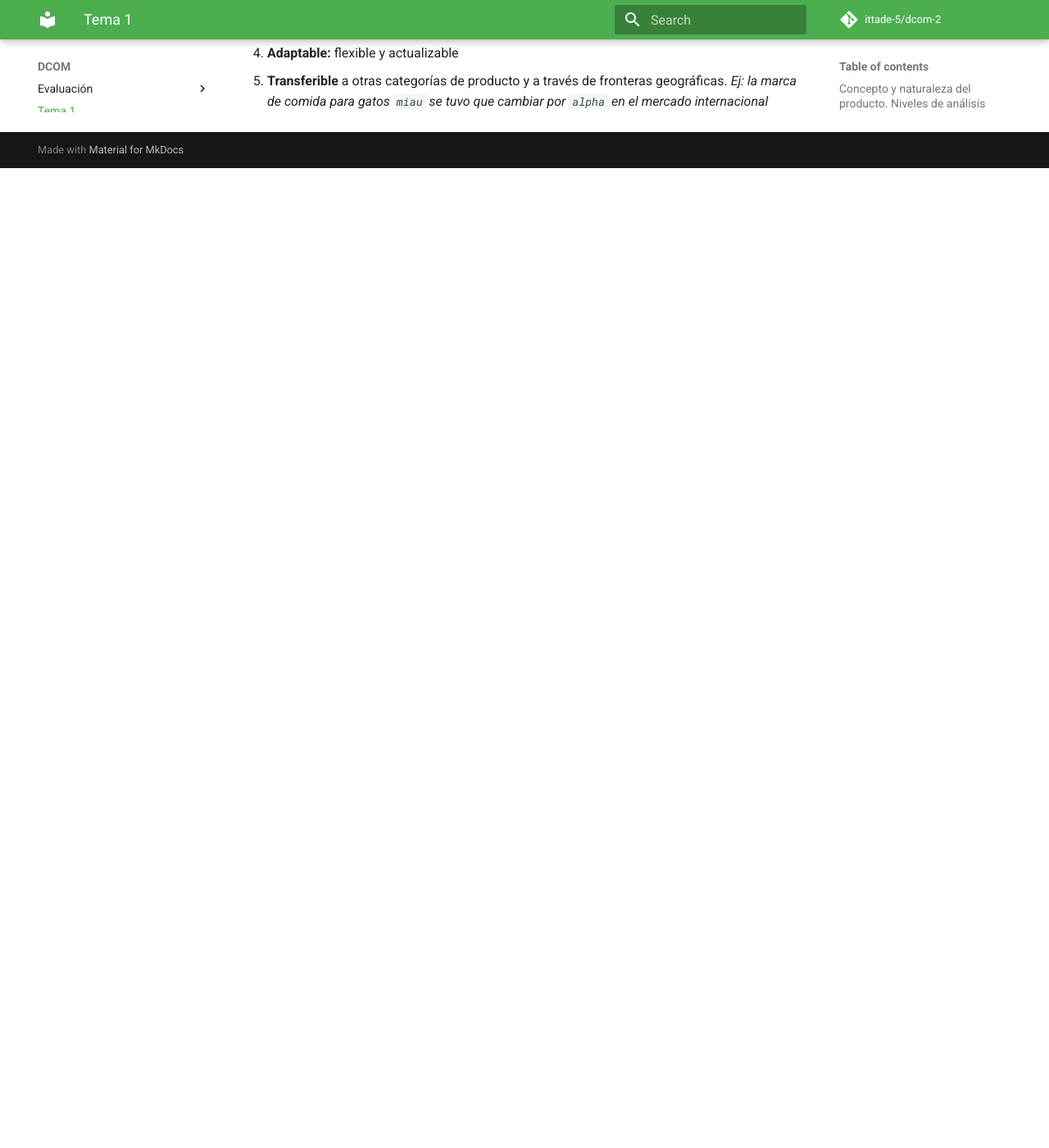
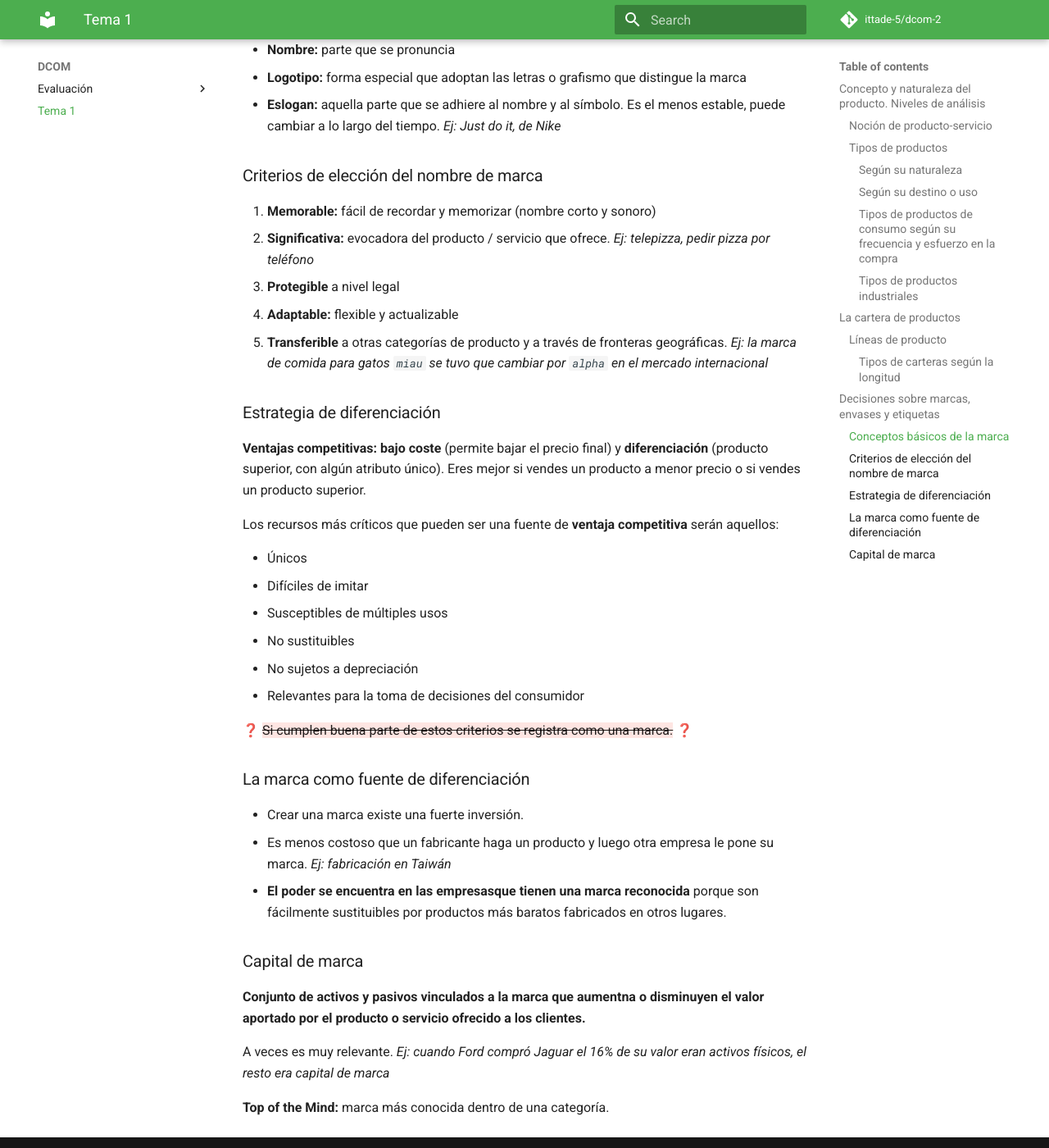
Before and after one commit to team-ittade/dcom2, an MkDocs documentation site: the page built from docs/tema-1.md, in a window 1280 px wide and 1400 px high, scrolled down 6470 px. Shown: the whole window at 82% size. Built offline with MkDocs 1.6.1 and Material for MkDocs 9.7.7, drawn with Linux system fonts in a browser that asks for light colours; comment, search, counter and statistics services are not loaded; before the commit the page ends 6675 px from its top, so only the background shows below that; some of the changed text lies outside the part shown.

Commit message:
2021-02-19 - tema 1

```diff
--- a/docs/tema-1.md
+++ b/docs/tema-1.md
@@ -143,13 +143,21 @@
 !!! example "Formas tridimensionales"
     ![img](images/tema-1/ejemplos-formas-tridimensionales.png)
 
-!!! "Prohibiciones"
+!!! danger "Prohibiciones"
     - **Absolutas:** no se pueden registrar como marcas si se componen de signos genéricos (`A`, `rojo`, una bandera de España). Tampoco se pueden registrar nombres contrarios a la ley (organizaciones terroristas).
     - **Relativas:** no se pueden registrar como marcas aquellos que se parezcan a otras marcas ya registradas (fonética, conceptual, etc.).
 
-!!! curioso
+!!! abstract "Curiosidades"
     - El registro depende del registrador. *Ej: existe el licor de hierbas `Hijo Puta`*
     - Una empresa quiso crear una marca de móviles llamada `pera`. Se denegó porque se parece conceptualmente a `apple`.
+
+    - Se puede registrar el nombre, el nombre con el símbolo y el gráfico por separado. Si no registro el gráfico por separado pero lo registro junto con el nombre, otra marca puede registrarlo con su propio nombre.
+    - ¿Se puede usar una marca famosa que ya no se usa? Sí, si no están registradas y no está en ningún proceso judicial.
+    - La marca hay que registrarla en los sectores en los que opera y también en los que pretende operar en un futuro.
+    - Se debe registrar la marca en todos los países en los que se pretende operar. *Ej: corona se tuvo que cambiar de nombre a coronita en España porque ya estaba registrado*
+    - La ley de registros varía de un país para otro.
+    - Nombres genéricos como `home` al ser genérico no pueden registrarse, pero sí pueden registrarse junto a un logo (registro mixto).
+    - El uso de TM o R no es obligatorio ponerlo en la marca.
 
 ### Conceptos básicos de la marca
 
@@ -164,3 +172,32 @@
 3. **Protegible** a nivel legal
 4. **Adaptable:** flexible y actualizable
 5. **Transferible** a otras categorías de producto y a través de fronteras geográficas. *Ej: la marca de comida para gatos `miau` se tuvo que cambiar por `alpha` en el mercado internacional*
+
+### Estrategia de diferenciación
+
+**Ventajas competitivas:** **bajo coste** (permite bajar el precio final) y **diferenciación** (producto superior, con algún atributo único). Eres mejor si vendes un producto a menor precio o si vendes un producto superior.
+
+Los recursos más críticos que pueden ser una fuente de **ventaja competitiva** serán aquellos:
+
+- Únicos
+- Difíciles de imitar
+- Susceptibles de múltiples usos
+- No sustituibles
+- No sujetos a depreciación
+- Relevantes para la toma de decisiones del consumidor
+
+❓ {--Si cumplen buena parte de estos criterios se registra como una marca.--} ❓
+
+### La marca como fuente de diferenciación
+
+- Crear una marca existe una fuerte inversión.
+- Es menos costoso que un fabricante haga un producto y luego otra empresa le pone su marca. *Ej: fabricación en Taiwán*
+- **El poder se encuentra en las empresasque tienen una marca reconocida** porque son fácilmente sustituibles por productos más baratos fabricados en otros lugares.
+
+### Capital de marca
+
+**Conjunto de activos y pasivos vinculados a la marca que aumentna o disminuyen el valor aportado por el producto o servicio ofrecido a los clientes.**
+
+A veces es muy relevante. *Ej: cuando Ford compró Jaguar el 16% de su valor eran activos físicos, el resto era capital de marca*
+
+**Top of the Mind:** marca más conocida dentro de una categoría.
```
